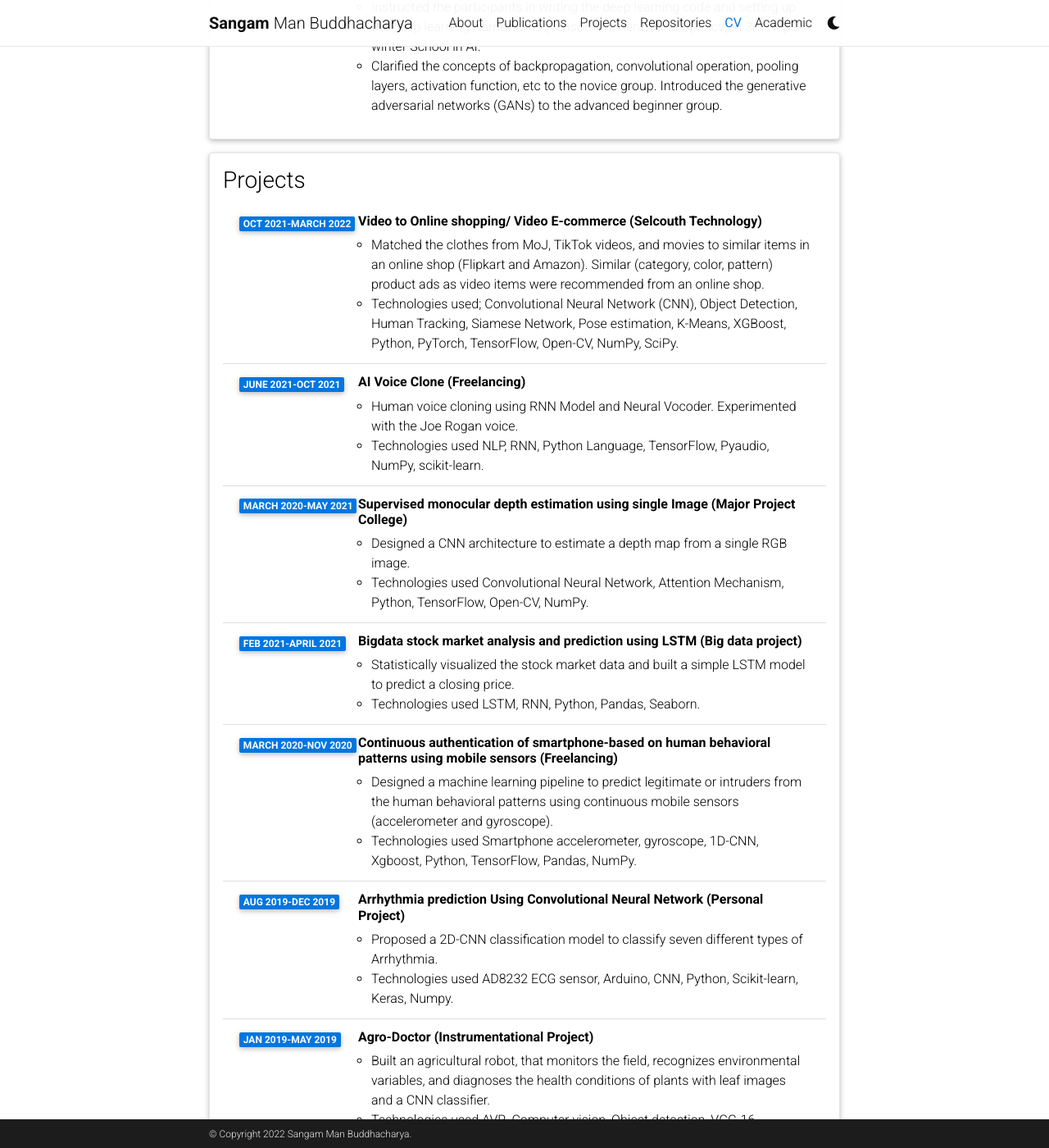
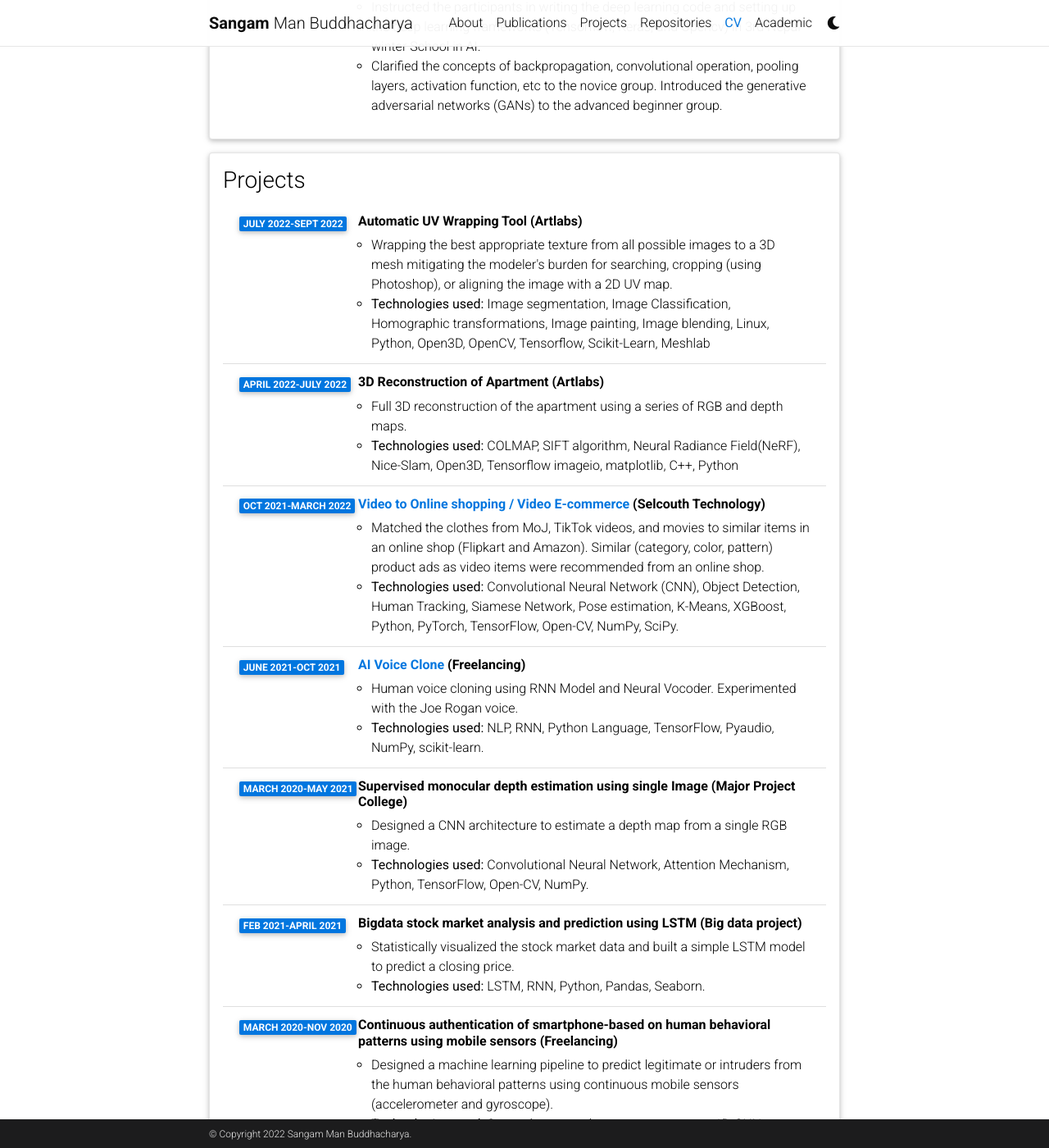
Before and after one commit to sanbuddhacharyas/sanbuddhacharyas.github.io, a Jekyll site: the page built from _pages/cv.md, in a window 1280 px wide and 1400 px high, scrolled down 2958 px. Shown: the whole window at 82% size. Built offline with Jekyll 4.4.1, drawn with Linux system fonts in a browser that asks for light colours; comment, search, counter and statistics services are not loaded; a style sheet for code colours, icons or effects is not loaded; some of the changed text lies outside the part shown.

Commit message:
Added link in projects

```diff
--- a/_config.yml
+++ b/_config.yml
@@ -107,10 +107,10 @@
 # Blog
 # -----------------------------------------------------------------------------
 
-blog_name:  # blog_name will be displayed in your blog page
+blog_name: collections # blog_name will be displayed in your blog page
 blog_nav_title:  # your blog must have a title for it to be displayed in the nav bar
-blog_description:
-permalink:
+blog_description: I write a blog on computer vision and machine learning when I am bored.
+permalink: /blog/:year/:title
 
 # Pagination
 pagination:
--- a/_data/cv.yml
+++ b/_data/cv.yml
@@ -98,79 +98,91 @@
 - title: Projects
   type: time_table
   contents:
-    - title: Video to Online shopping/ Video E-commerce (Selcouth Technology)
+    - title: Automatic UV Wrapping Tool (Artlabs)
+      year: July 2022-Sept 2022
+      description:
+      - Wrapping the best appropriate texture from all possible images to a 3D mesh mitigating the modeler's burden for searching, cropping (using Photoshop), or aligning the image with a 2D UV map.
+      - <b>Technologies used:</b> Image segmentation, Image Classification, Homographic transformations, Image painting, Image blending, Linux, Python, Open3D, OpenCV, Tensorflow, Scikit-Learn, Meshlab
+
+    - title: 3D Reconstruction of Apartment (Artlabs)
+      year: April 2022-July 2022
+      description:
+      - Full 3D reconstruction of the apartment using a series of RGB and depth maps.
+      - <b>Technologies used:</b> COLMAP, SIFT algorithm, Neural Radiance Field(NeRF), Nice-Slam, Open3D, Tensorflow imageio, matplotlib, C++, Python
+
+    - title: <a href="https://sanbuddhacharyas.github.io/projects/1_project/">Video to Online shopping / Video E-commerce</a> (Selcouth Technology)
       year:  Oct 2021-March 2022
       description:
       - Matched the clothes from MoJ, TikTok videos, and movies to similar items in an online shop (Flipkart and Amazon).
         Similar (category, color, pattern) product ads as video items were recommended from an online shop.
-      - Technologies used; Convolutional Neural Network (CNN), Object Detection, Human Tracking, Siamese Network, Pose
+      - <b>Technologies used:</b> Convolutional Neural Network (CNN), Object Detection, Human Tracking, Siamese Network, Pose
         estimation, K-Means, XGBoost, Python, PyTorch, TensorFlow, Open-CV, NumPy, SciPy.
 
-    - title: AI Voice Clone (Freelancing)
+    - title: <a href="https://sanbuddhacharyas.github.io/projects/2_project/">AI Voice Clone</a> (Freelancing)
       year:  June 2021-Oct 2021
       description:
         - Human voice cloning using RNN Model and Neural Vocoder. Experimented with the Joe Rogan voice.
-        - Technologies used NLP, RNN, Python Language, TensorFlow, Pyaudio, NumPy, scikit-learn.
+        - <b>Technologies used:</b> NLP, RNN, Python Language, TensorFlow, Pyaudio, NumPy, scikit-learn.
 
     - title: Supervised monocular depth estimation using single Image (Major Project College)
       year: March 2020-May 2021
       description:
         - Designed a CNN architecture to estimate a depth map from a single RGB image.
-        - Technologies used Convolutional Neural Network, Attention Mechanism, Python, TensorFlow, Open-CV, NumPy.
+        - <b>Technologies used:</b> Convolutional Neural Network, Attention Mechanism, Python, TensorFlow, Open-CV, NumPy.
 
     - title: Bigdata stock market analysis and prediction using LSTM (Big data project)
       year: Feb 2021-April 2021
       description:
         - Statistically visualized the stock market data and built a simple LSTM model to predict a closing price.
-        - Technologies used LSTM, RNN, Python, Pandas, Seaborn.
+        - <b>Technologies used:</b> LSTM, RNN, Python, Pandas, Seaborn.
 
     - title: Continuous authentication of smartphone-based on human behavioral patterns using mobile sensors (Freelancing)
       year: March 2020-Nov 2020
       description:
         - Designed a machine learning pipeline to predict legitimate or intruders from the human behavioral patterns using
           continuous mobile sensors (accelerometer and gyroscope).
-        - Technologies used Smartphone accelerometer, gyroscope, 1D-CNN, Xgboost, Python, TensorFlow, Pandas, NumPy.
+        - <b>Technologies used:</b> Smartphone accelerometer, gyroscope, 1D-CNN, Xgboost, Python, TensorFlow, Pandas, NumPy.
 
     - title: Arrhythmia prediction Using Convolutional Neural Network (Personal Project)
       year: Aug 2019-Dec 2019
       description:
         - Proposed a 2D-CNN classification model to classify seven different types of Arrhythmia.
-        - Technologies used AD8232 ECG sensor, Arduino, CNN, Python, Scikit-learn, Keras, Numpy.
+        - <b>Technologies used:</b> AD8232 ECG sensor, Arduino, CNN, Python, Scikit-learn, Keras, Numpy.
 
-    - title: Agro-Doctor (Instrumentational Project)
+    - title: <a href="https://sanbuddhacharyas.github.io/projects/5_project/">Agro-Doctor</a> (Instrumentational Competition Project)
       year: Jan 2019-May 2019
       description:
         - Built an agricultural robot, that monitors the field, recognizes environmental variables, and diagnoses the health
           conditions of plants with leaf images and a CNN classifier.
-        - Technologies used AVR, Computer vision, Object detection, VGG-16 classifier.
+        - <b>Technologies used:</b> AVR, Computer vision, Object detection, VGG-16 classifier.
 
-    - title: Health Care (Freelancing)
+    - title: Health Care (College Minor Project)
       year: Jan 2019-June 2019
       description:
         - Built a device that measures 20 different body parameters such as (Blood pressure, Heartbeat, Weight, Height, Fat,
           BMI, Muscular muscles, ECG, etc. ). It stores each person's data, weekly in the database(MongoDB) and analyzes those
           stored data to calculate the present health score and predicts the health risk of a person.
-        - Technologies used Arduino, sensors , Python, NumPy, Pandas, Seaborn, SciPy, scikit-learn
+        - <b>Technologies used:</b> Arduino, sensors , Python, NumPy, Pandas, Seaborn, SciPy, scikit-learn
 
-    - title: AI Chess Playing robot (LOCUS Project)
+    - title: <a href="https://sanbuddhacharyas.github.io/projects/6_project/">AI Chess Playing robot</a> (LOCUS Competition Project)
       year: Feb 2018-Aug 2018
       description:
         - Built a robot to play chess physically with a human. Each move is generated using the alpha-beta pruning algorithm.
           Computer vision is used for the detection of the board position.
-        - Technologies used Computer vision, Alpha-Beta Pruning, Blob detection , C++, Open-CV.
+        - <b>Technologies used:</b> Computer vision, Alpha-Beta Pruning, Blob detection , C++, Open-CV.
     - title: Stereo Matching and depth prediction using Siamese network (Personal Project)
       year: Jan 2018-March 2018
       description:
         - Built a robot to play chess physically with a human. Each move is generated using the alpha-beta pruning algorithm.
           Computer vision is used for the detection of the board position.
-        - Technologies used Computer vision, Alpha-Beta Pruning, Blob detection , C++, Open-CV.
-    - title: Braille-Dristi (AT-Hackathon)
+        - <b>Technologies used:</b> Computer vision, Alpha-Beta Pruning, Blob detection , C++, Open-CV.
+    - title: <a href="https://sanbuddhacharyas.github.io/projects/8_project/">Braille-Dristi robot</a> (AT-Hackathon Competition)
       year: July 2017-Nov 2017
       description:
         - Built a device that converts printed textbooks into braille format. It consists of a camera and processor which clicks
           the picture of the book and uses Optical character recognition (OCR) to converts images into text. The text is sent via
           UART communication in ASCII format to the braille printer.
-        - Technologies used Raspberry pi, Camera, Optical character recognition, Image processing, TTS, Python
+        - <b>Technologies used:</b> Raspberry pi, Camera, Optical character recognition, Image processing, TTS, Python
 
 - title: Honors and Awards
   type: time_table
@@ -192,7 +204,7 @@
         - Locus 2018 Open Hardware
         - Winner
 
-    - year: Feb 2016
+    - year: 2016
       items:
         - Institute of Engineering, Pulchowk Campus
         - Full Scholarship
```
